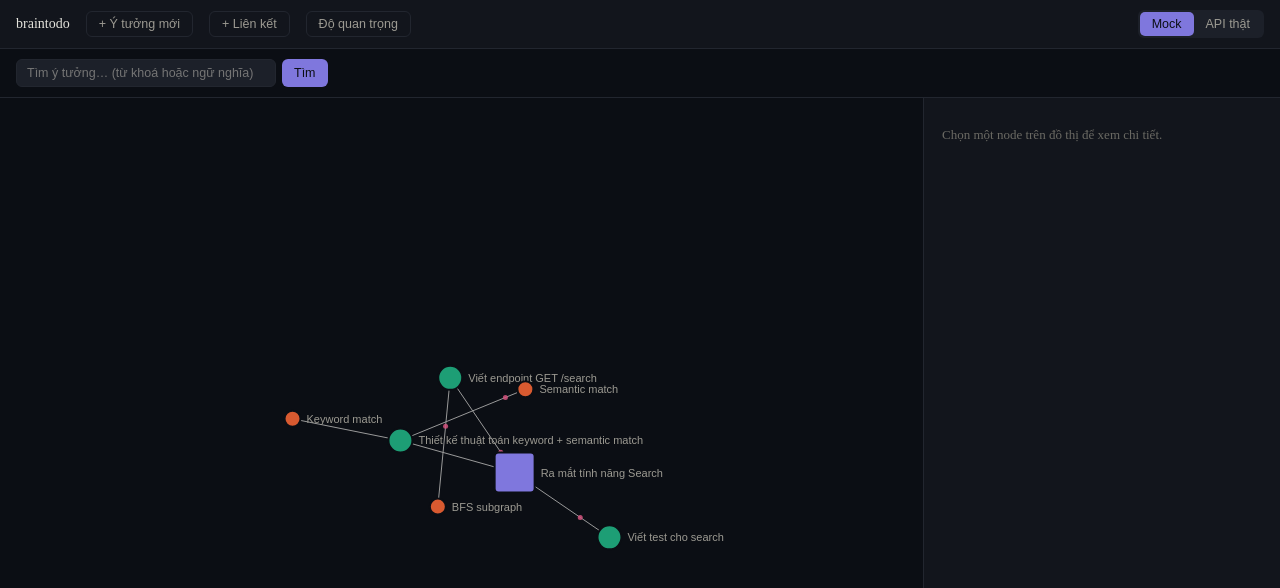
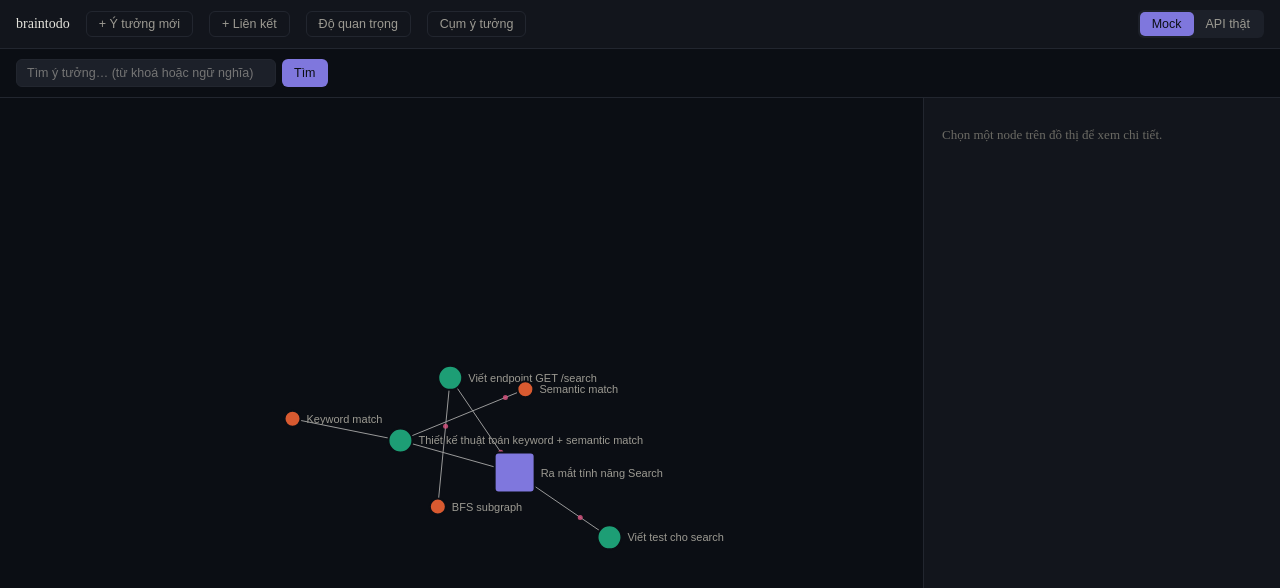
Before and after one commit to Azure06072005/braintodo, a React (Vite) app in the folder braintodo-frontend/: page / in a window 1280 px wide. Shown: the top 588 px of the page. Built offline with nearby package versions, Linux system fonts and the light colour scheme.

Commit message:
udpate TopBar

```diff
--- a/braintodo-frontend/src/components/TopBar.jsx
+++ b/braintodo-frontend/src/components/TopBar.jsx
@@ -18,6 +18,8 @@ export default function TopBar({
   topologyEnabled,
   onToggleTopology,
   topologyLoading,
+  clusterOverlayEnabled,
+  onToggleClusterOverlay,
 }) {
   const statusInfo = STATUS_LABEL[realtimeStatus];
 
@@ -36,6 +38,14 @@ export default function TopBar({
         style={topologyEnabled ? { ...styles.newBtn, ...styles.newBtnActive } : styles.newBtn}
       >
         {topologyLoading ? "Đang tính…" : "Độ quan trọng"}
+      </button>
+      <button
+        onClick={onToggleClusterOverlay}
+        style={
+          clusterOverlayEnabled ? { ...styles.newBtn, ...styles.newBtnActive } : styles.newBtn
+        }
+      >
+        Cụm ý tưởng
       </button>
 
       <div style={{ display: "flex", alignItems: "center", gap: 10, marginLeft: "auto" }}>
```
